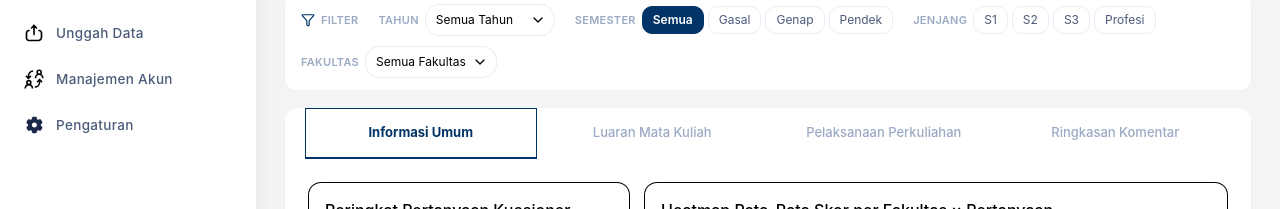
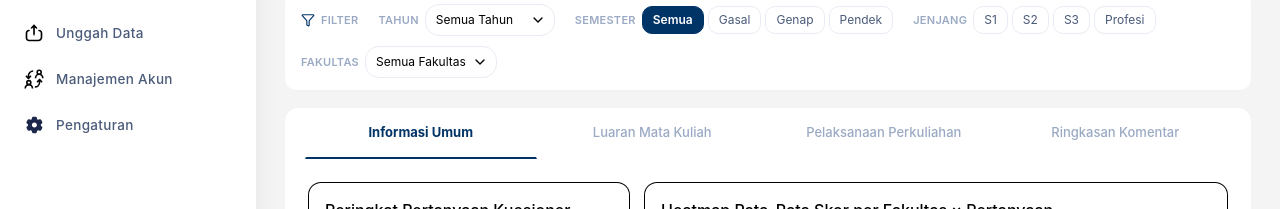
Before and after one commit to andhitanh/itb-analytics-fe, a React (Vite) app: page /dashboard in a window 1280 px wide. Shown: the part 210-419 px from the top of the page. Built offline with nearby package versions, Linux system fonts and the light colour scheme.

Commit message:
feat: fix harsh border in active tab dashboard

```diff
--- a/src/features/dashboard/DashboardAkademik.tsx
+++ b/src/features/dashboard/DashboardAkademik.tsx
@@ -26,7 +26,7 @@ const TAB_TRIGGER = cn(
   'px-4 py-[14px] rounded-none border-b-2 border-transparent bg-transparent shadow-none',
   'text-[13px] font-medium whitespace-nowrap transition-colors duration-150',
   'data-[state=inactive]:text-neutral',
-  'data-[state=active]:border-primary data-[state=active]:text-primary data-[state=active]:font-bold',
+  'data-[state=active]:border-b-primary data-[state=active]:border-x-transparent data-[state=active]:border-t-transparent data-[state=active]:bg-transparent data-[state=active]:text-primary data-[state=active]:font-bold',
   'hover:text-text-dark',
 );
 
--- a/src/features/dashboard/DashboardWisudawan.tsx
+++ b/src/features/dashboard/DashboardWisudawan.tsx
@@ -29,7 +29,7 @@ const TAB_TRIGGER = cn(
   'px-4 py-[14px] rounded-none border-b-2 border-transparent bg-transparent shadow-none',
   'text-[13px] font-medium whitespace-nowrap transition-colors duration-150',
   'data-[state=inactive]:text-neutral',
-  'data-[state=active]:border-primary data-[state=active]:text-primary data-[state=active]:font-bold',
+    'data-[state=active]:border-b-primary data-[state=active]:border-x-transparent data-[state=active]:border-t-transparent data-[state=active]:bg-transparent data-[state=active]:text-primary data-[state=active]:font-bold',
   'hover:text-text-dark',
 );
 
```
